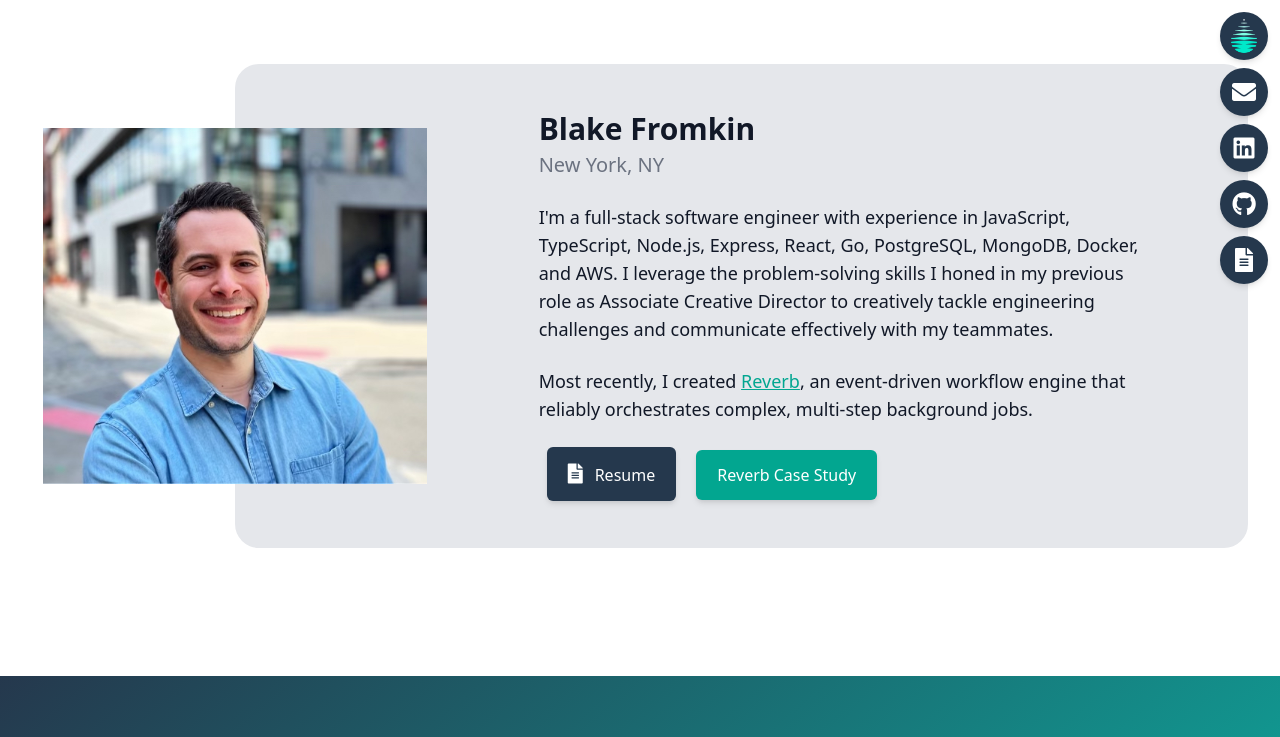
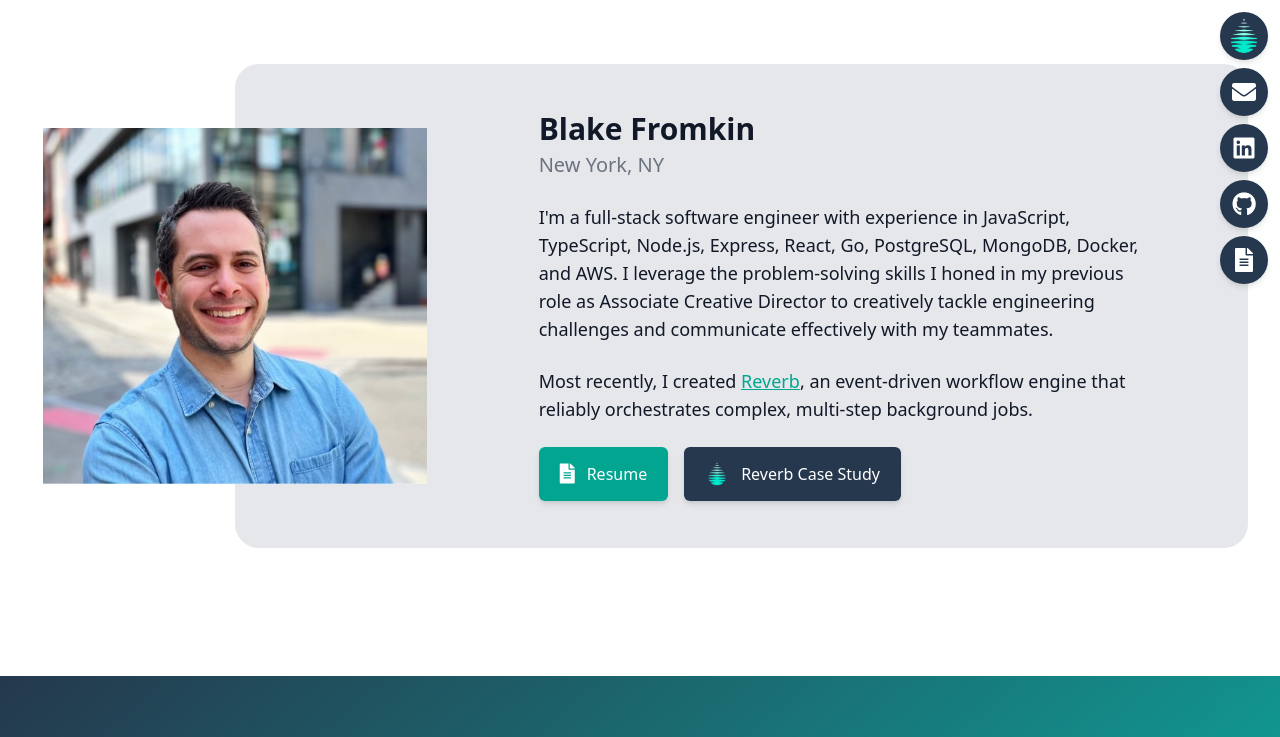
Before and after one commit to blakefromkin/blakefromkin.github.io, a website built with Vite: page index.html in a window 1280 px wide. Shown: the top 737 px of the page. Built offline with nearby package versions, Linux system fonts and the light colour scheme.

Commit message:
Fixed buttons styling

```diff
--- a/index.html
+++ b/index.html
@@ -100,7 +100,7 @@
           </div>
 
           <div
-            class="relative bg-gray-200 lg:col-start-3 lg:row-start-1 lg:col-span-10 lg:rounded-3xl lg:grid lg:grid-cols-10 lg:items-center"
+            class="relative bg-gray-200 py-6 lg:col-start-3 lg:row-start-1 lg:col-span-10 lg:rounded-3xl lg:grid lg:grid-cols-10 lg:items-center"
           >
             <div
               class="relative max-w-md mx-auto py-12 px-4 sm:max-w-3xl sm:py-16 sm:px-6 lg:max-w-none lg:p-0 lg:col-start-4 lg:col-span-6"
@@ -130,20 +130,31 @@
                 >, an event-driven workflow engine that reliably orchestrates
                 complex, multi-step background jobs.
               </p>
+              <div
+                class="flex flex-col sm:flex-row justify-start sm:space-x-4 mt-6"
+              >
                 <a
-                class="mt-6 sm:mx-2 block w-full py-3 px-5 text-center bg-midnightblue border border-transparent rounded-md shadow-md text-base font-medium text-white hover:opacity-70 sm:inline-block sm:w-auto"
+                  class="flex items-center justify-center w-50 h-auto py-3 px-5 bg-darkturquoise border border-transparent rounded-md shadow-md text-base font-medium text-white hover:opacity-70"
                   href="assets/Blake-Fromkin-Resume.pdf"
                   target="_blank"
-                ><span class="text-xl mr-3"
-                  ><i class="fas fa-file-alt"></i></span
-                >Resume</a
                 >
+                  <i class="fas fa-file-alt text-xl mr-3"></i>
+                  Resume
+                </a>
+
                 <a
-                class="mt-6 sm:mx-2 block w-full py-3 px-5 text-center bg-darkturquoise border border-transparent rounded-md shadow-md text-base font-medium text-white hover:opacity-70 sm:inline-block sm:w-auto"
+                  class="flex items-center justify-center w-50 h-auto py-3 px-5 bg-midnightblue border border-transparent rounded-md shadow-md text-base font-medium text-white hover:opacity-70"
                   href="https://reverb-app.github.io/#case-study"
                   target="_blank"
-                >Reverb Case Study</a
                 >
+                  <img
+                    class="h-6 w-6 object-contain mr-3"
+                    src="images/logo-transparent.png"
+                    alt="Reverb Logo"
+                  />
+                  Reverb Case Study
+                </a>
+              </div>
             </div>
           </div>
         </div>
```
Also changed, not shown: images/logo-icon-trans.png (added). Lines whose indentation alone changed are shown as unchanged.
